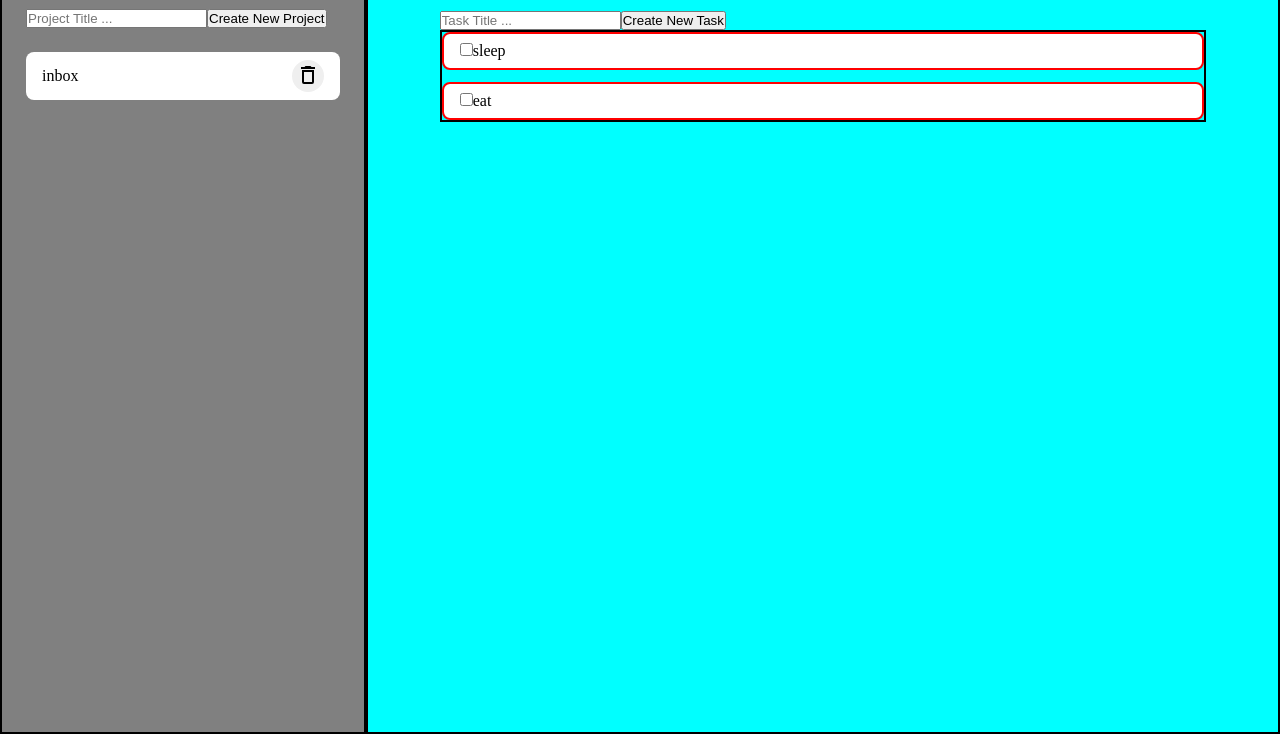
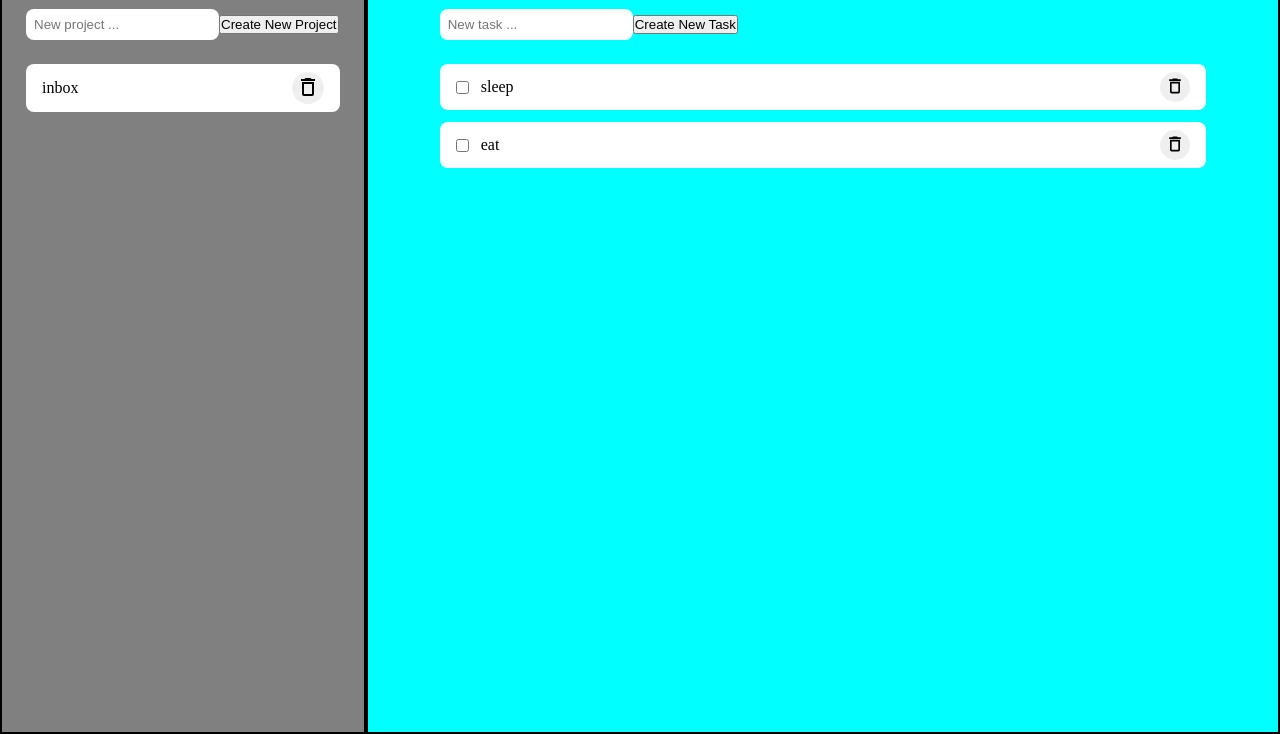
Before and after one commit to futurebound/odin-fullstack, a website built with webpack: page projects/06-todo-list/src/index.html in a window 1280 px wide. Shown: the part 66-800 px from the top of the page. Built offline with nearby package versions, Linux system fonts and the light colour scheme.

Commit message:
feat(todo-app): delete task from project

```diff
--- a/projects/06-todo-list/src/classes/Project.js
+++ b/projects/06-todo-list/src/classes/Project.js
@@ -20,7 +20,7 @@ class Project {
     this.tasks.unshift(task);
   }
 
-  removeTask(index) {
+  deleteTask(index) {
     this.tasks = this.tasks.toSpliced(index, 1);
   }
 }
--- a/projects/06-todo-list/src/modules/appController.js
+++ b/projects/06-todo-list/src/modules/appController.js
@@ -3,7 +3,7 @@
 // import renderProject from "./renderProject";
 import Project from "../classes/Project";
 import Task from "../classes/Task";
-import renderTask from "./renderTask";
+// import renderTask from "./renderTask";
 
 // import renderSidebar from './renderSidebar';
 // import renderContent from './renderContent';
@@ -58,7 +58,7 @@ const renderProject = (project) => {
   const projectDiv = document.createElement("div");
   projectDiv.classList.add("project");
 
-  const title = document.createElement("h2");
+  const title = document.createElement("h1");
   title.textContent = project.getTitle();
 
   const taskForm = createTaskForm();
@@ -66,17 +66,66 @@ const renderProject = (project) => {
   const tasksDiv = document.createElement("div");
   tasksDiv.classList.add("tasks");
   const tasks = project.tasks;
-  tasks.forEach(task => {
-    // console.log(task);
+  tasks.forEach((task, taskIndex) => {
     const taskDiv = renderTask(task);
+    taskDiv.dataset.index = taskIndex;
     tasksDiv.appendChild(taskDiv);
   });
 
   projectDiv.appendChild(title);
   projectDiv.appendChild(taskForm);
   projectDiv.appendChild(tasksDiv);
+  return projectDiv;
+}
 
-  return projectDiv;
+const renderTask = (task) => {
+  const taskDiv = document.createElement("div");
+  taskDiv.classList.add("task");
+  if (task.isComplete()) {
+    taskDiv.classList.add("complete");
+  } else {
+    taskDiv.classList.add("incomplete");
+  }
+
+  const checkbox = document.createElement("input");
+  checkbox.type = "checkbox";
+  checkbox.addEventListener("change", () => {
+    if (checkbox.checked) {
+      task.setComplete(true);
+      taskDiv.classList.replace("incomplete", "complete");
+    } else {
+      task.setComplete(false);
+      taskDiv.classList.replace("complete", "incomplete");
+    }
+    task.toggleComplete();
+  });
+  taskDiv.appendChild(checkbox);
+
+  const title = document.createElement("span");
+  title.classList.add("task-title");
+  title.textContent = task.getTitle();
+  taskDiv.appendChild(title);
+
+  if (task.hasDueDate()) {
+    const dueDate = document.createElement("p");
+    dueDate.textContent = task.getDueDate();
+    taskDiv.appendChild(dueDate);
+  }
+
+  const deleteButton = document.createElement("button");
+  deleteButton.classList.add("delete-button");
+  deleteButton.innerHTML = `<svg xmlns="http://www.w3.org/2000/svg" viewBox="0 0 24 24"><title>delete-outline</title><path d="M6,19A2,2 0 0,0 8,21H16A2,2 0 0,0 18,19V7H6V19M8,9H16V19H8V9M15.5,4L14.5,3H9.5L8.5,4H5V6H19V4H15.5Z" /></svg>`;
+  deleteButton.addEventListener("click", (e) => {
+    e.stopPropagation(); // prevent click listener on parent div from firing
+    const targetIndex = e.currentTarget.parentElement.dataset.index; // e.currentTarget only focuses on event listener element
+    currentProject.deleteTask(targetIndex);
+    renderApp();
+  });
+
+  taskDiv.appendChild(deleteButton);
+
+
+  return taskDiv;
 }
 
 const createTaskForm = () => {
@@ -86,13 +135,12 @@ const createTaskForm = () => {
   const textInput = document.createElement("input");
   textInput.id = "create-task-input";
   textInput.type = "text";
-  textInput.placeholder = "Task Title ...";
+  textInput.placeholder = "New task ...";
 
   const createButton = document.createElement("button");
   createButton.textContent = "Create New Task";
   createButton.addEventListener("click", () => {
     const title = document.getElementById("create-task-input").value;
-    console.log(title);
     const task = new Task(title);
     currentProject.addTask(task);
     renderApp();
@@ -110,13 +158,12 @@ const createProjectForm = () => {
   const textInput = document.createElement("input");
   textInput.id = "create-project-input";
   textInput.type = "text";
-  textInput.placeholder = "Project Title ...";
+  textInput.placeholder = "New project ...";
 
   const createButton = document.createElement("button");
   createButton.textContent = "Create New Project";
   createButton.addEventListener("click", () => {
     const title = document.getElementById("create-project-input").value;
-    console.log(title);
     const project = new Project(title);
     projects.push(project);
     renderApp();
--- a/projects/06-todo-list/src/modules/renderTask.js
+++ b/projects/06-todo-list/src/modules/renderTask.js
@@ -26,6 +26,7 @@ const renderTask = (task) => {
   taskDiv.appendChild(checkbox);
 
   const title = document.createElement("span");
+  title.classList.add("task-title");
   title.textContent = task.getTitle();
   taskDiv.appendChild(title);
 
@@ -35,6 +36,18 @@ const renderTask = (task) => {
     taskDiv.appendChild(dueDate);
   }
 
+  const deleteButton = document.createElement("button");
+  deleteButton.classList.add("delete-button");
+  deleteButton.innerHTML = `<svg xmlns="http://www.w3.org/2000/svg" viewBox="0 0 24 24"><title>delete-outline</title><path d="M6,19A2,2 0 0,0 8,21H16A2,2 0 0,0 18,19V7H6V19M8,9H16V19H8V9M15.5,4L14.5,3H9.5L8.5,4H5V6H19V4H15.5Z" /></svg>`;
+  deleteButton.addEventListener("click", (e) => {
+    e.stopPropagation(); // prevent click listener on parent div from firing
+    const targetIndex = e.currentTarget.parentElement.dataset.index; // e.currentTarget only focuses on event listener element
+    renderApp();
+  });
+
+  taskDiv.appendChild(deleteButton);
+
+
   return taskDiv;
 }
 
--- a/projects/06-todo-list/src/style.css
+++ b/projects/06-todo-list/src/style.css
@@ -60,29 +60,54 @@
   height: 24px;
 }
 
+input {
+  padding: 8px 8px;
+  border: none;
+  border-radius: 8px;
+}
 
 .content {
   background-color: aqua;
-  padding: 24px 72px;
+  padding: 12px 72px;
 }
 
-.project h2 {
-  margin-bottom: 24px;
+.project {
+  display: flex;
+  flex-direction: column;
+  gap: 24px;
 }
 
 .tasks {
   display: grid;
   gap: 12px;
-  border: 2px solid black;
 }
 
 .task {
-  border: 2px solid red;
   background-color: white;
   border-radius: 8px;
   padding: 8px 16px;
+  display: flex;
+  align-items: center;
+}
+
+.task-title {
+  margin-left: 12px;
+}
+
+.task .delete-button {
+  border: none;
+  border-radius: 50%;
+  width: 30px;
+  height: 30px;
+  margin-left: auto;
+}
+
+.task svg {
+  width: 20px;
+  height: 20px;
 }
 
 .complete {
   background-color: lightgreen;
+  text-decoration: line-through;
 }
```
